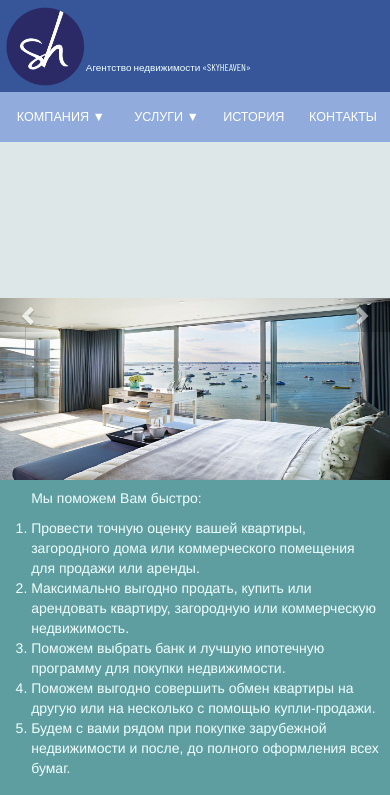
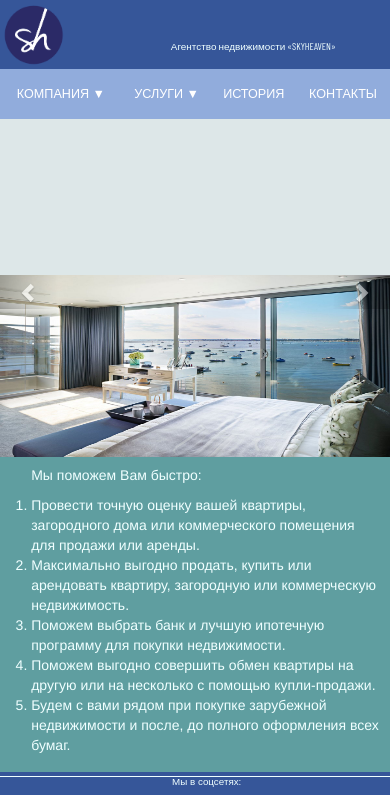
Before and after one commit to Kirdevel/Kirdevel.github.io, a plain HTML site: page index.html in a window 390 px wide. Shown: the top 795 px of the page. Drawn offline with nearby package versions, Linux system fonts and the light colour scheme.

Commit message:
Update mobile.css

```diff
--- a/css/mobile.css
+++ b/css/mobile.css
@@ -182,13 +182,17 @@ header div:nth-of-type(1n+2){
 }
 
 
-.Name{
+/* .Name{
    position: absolute !Important;
    width: 75% !Important;
-    /*align-self: flex-end;*/
     margin-left: 22% !Important;
+} */
+.Name{
+   position: relative;
+   width: 75%;
+    align-self: flex-end;
+    margin-left: -25%;
 }
-
 .Name1{
     position: relative !Important;
 }
```
